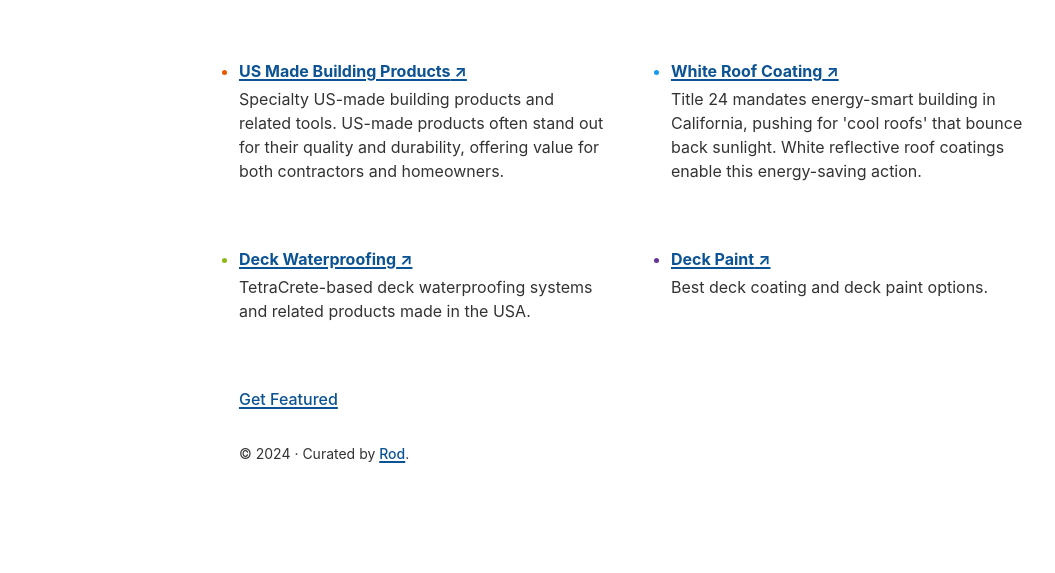
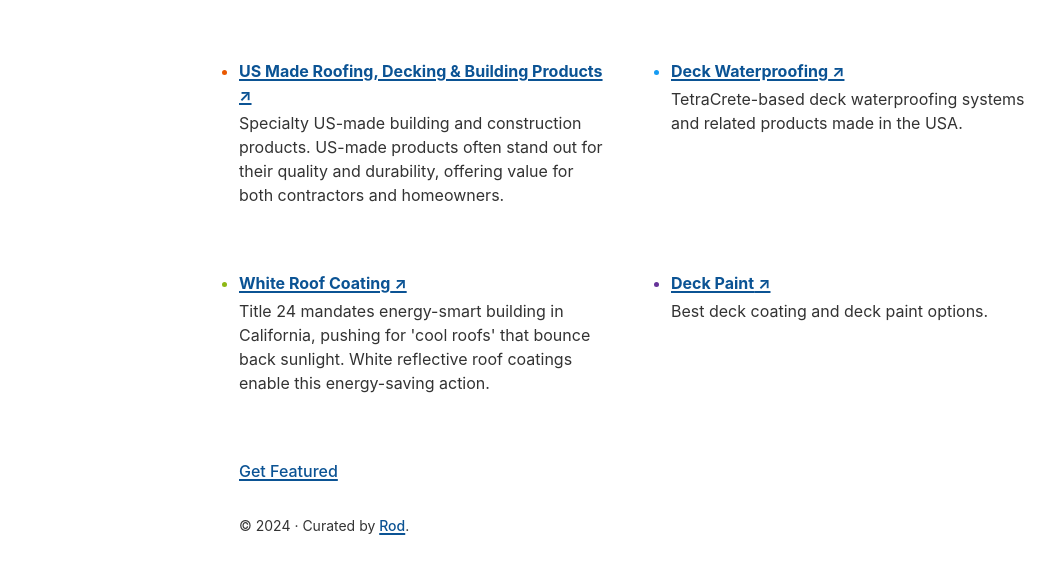
Before and after one commit to rodebrahimi/dtrt-core, a Gatsby site: page / in a window 1280 px wide. Shown: the part 141-714 px from the top of the page, without its empty margins (1-1056 px from the left). Built offline with nearby package versions, Linux system fonts and the light colour scheme; Gatsby itself is replaced by a stand-in of ours.

Commit message:
update links

```diff
--- a/src/pages/index.js
+++ b/src/pages/index.js
@@ -10,22 +10,22 @@
 
 const links = [
   {
-    text: "US Made Building Products",
+    text: "US Made Roofing, Decking & Building Products",
     url: "https://usmadesupply.com",
     description:
-      "Specialty US-made building products and related tools. US-made products often stand out for their quality and durability, offering value for both contractors and homeowners.",
+      "Specialty US-made building and construction products. US-made products often stand out for their quality and durability, offering value for both contractors and homeowners.",
+  },
+  {
+    text: "Deck Waterproofing",
+    url: "https://deckflex.com",
+    description:
+      "TetraCrete-based deck waterproofing systems and related products made in the USA.",
   },
   {
     text: "White Roof Coating",
     url: "https://title24roof.com",
     description:
       "Title 24 mandates energy-smart building in California, pushing for 'cool roofs' that bounce back sunlight. White reflective roof coatings enable this energy-saving action.",
-  },
-  {
-    text: "Deck Waterproofing",
-    url: "https://deckflex.com",
-    description:
-      "TetraCrete-based deck waterproofing systems and related products made in the USA.",
   },
   {
     text: "Deck Paint",
```
